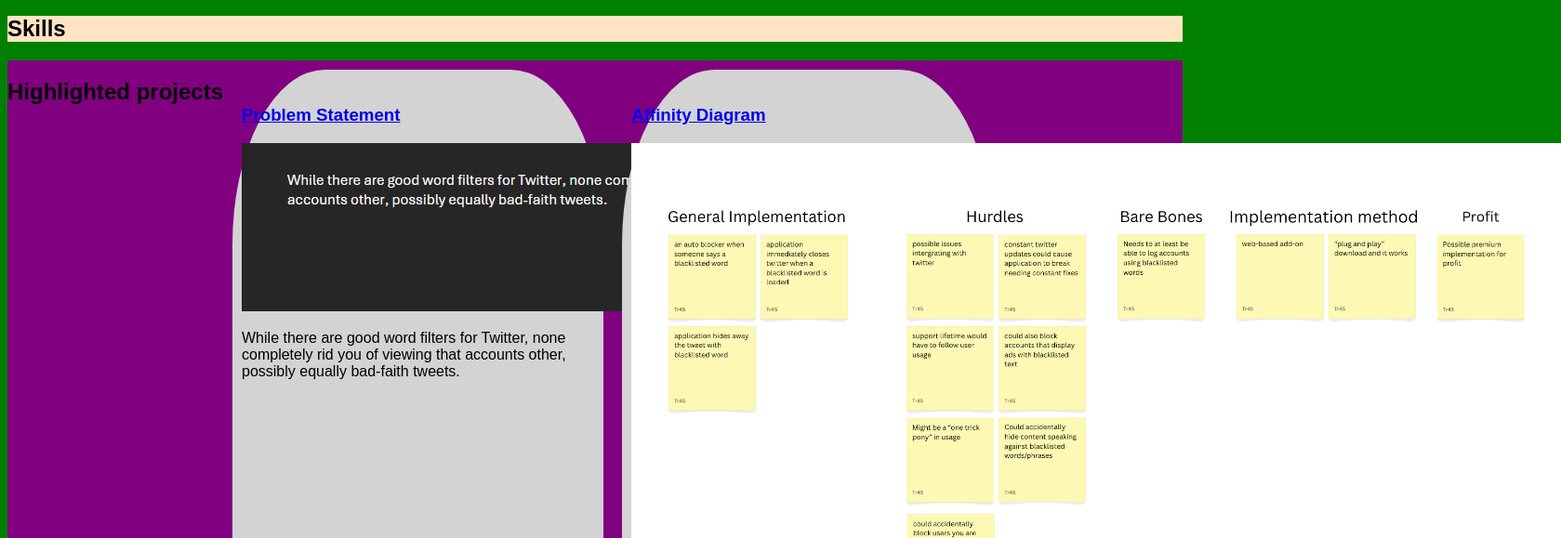
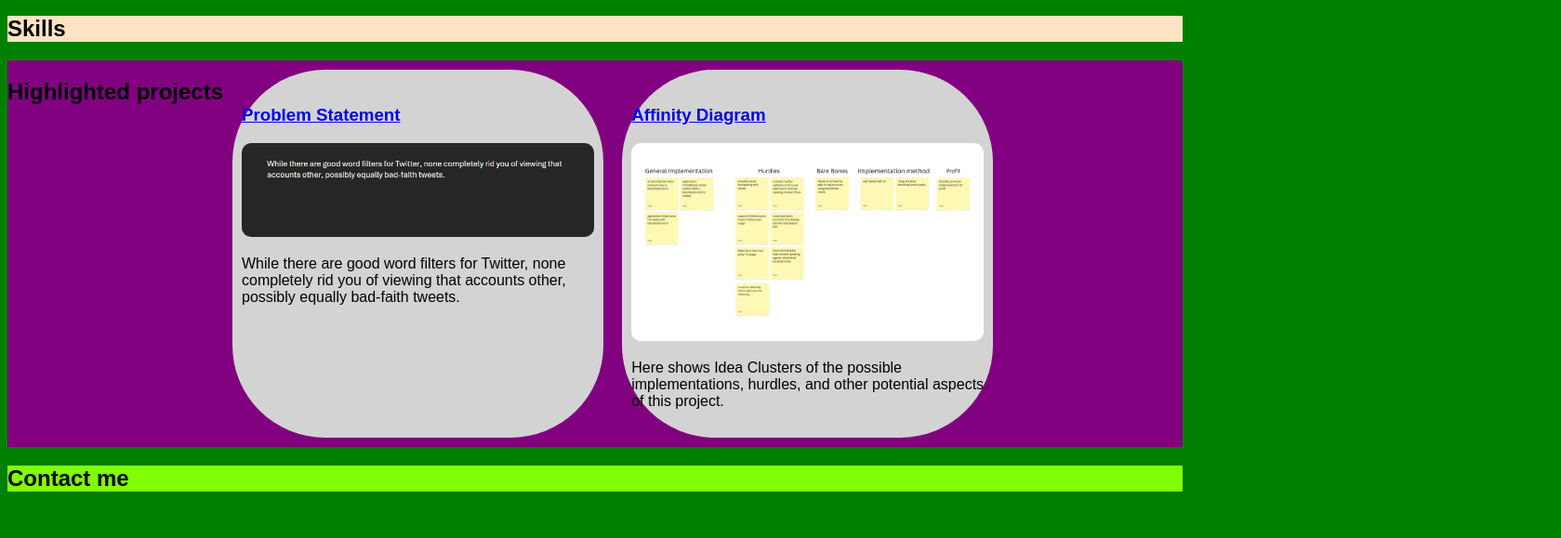
Before and after one commit to ThomasRichardson647/ThomasRichardson647.github.io, a plain HTML site: page index.html in a window 1280 px wide. Shown: the part 149-728 px from the top of the page at 93% size, 1679 px wide, since content can reach past the window. Drawn offline with Linux system fonts and the light colour scheme.

Commit message:
Attempted fix on websites fromatting

```diff
--- a/styles.css
+++ b/styles.css
@@ -29,6 +29,20 @@ h1 {
   border-radius: 25%;
 }
 
+.project img {
+  max-width: 100%;
+  height: auto;
+  display: block;
+  border-radius: 10px;
+  margin: 0 auto 10px;
+}
+
+.project p {
+  margin: 0;
+  padding: 10px 0;
+  text-align: left;
+}
+
 .contact {
   background: chartreuse;
 }
```
